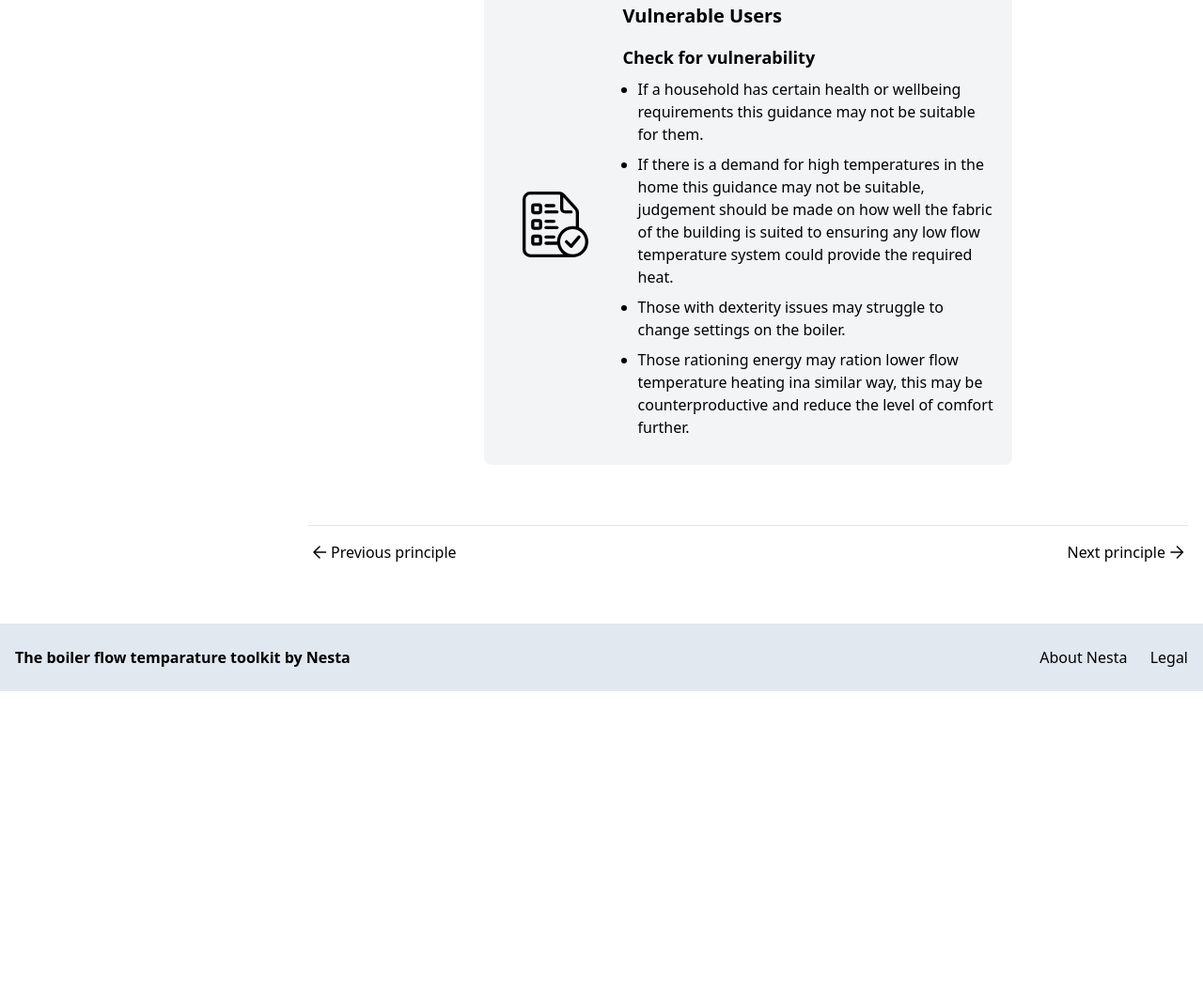
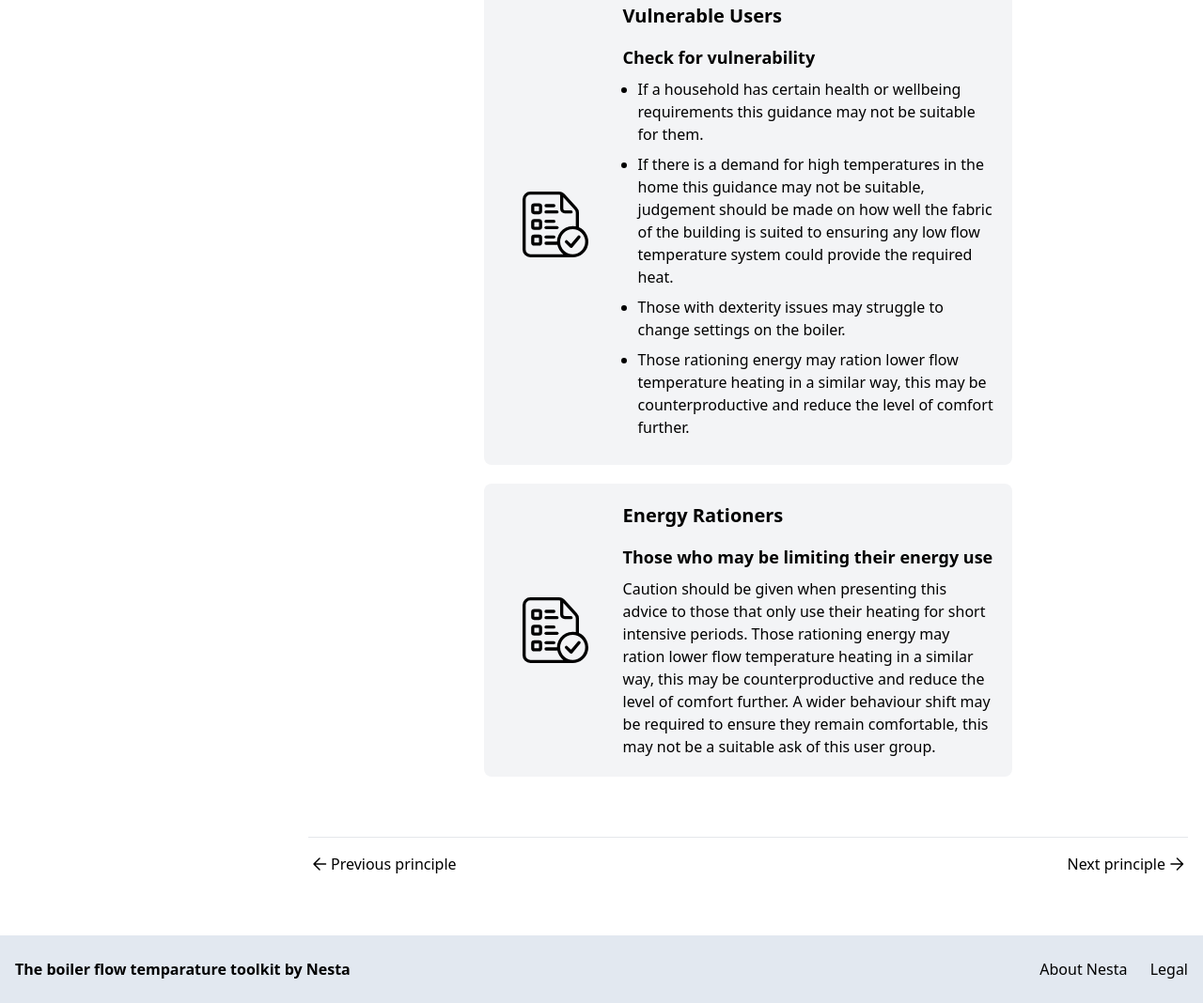
Before and after one commit to nestauk/flow-temp-toolkit, an Eleventy site: page src/principles/2-check-eligibility.md in a window 1280 px wide. Shown: the part 1598-2666 px from the top of the page at 94% size. Before the commit the page ends 2334 px from the top, so only its background shows below. Built offline with nearby package versions, Linux system fonts and the light colour scheme; Eleventy itself is replaced by a stand-in of ours; files that its build step writes are made by us from their sources.

Commit message:
Update Principles “2-check-eligibility”

```diff
--- a/src/principles/2-check-eligibility.md
+++ b/src/principles/2-check-eligibility.md
@@ -4,6 +4,15 @@ tagline: Ensure that this advice is relevant and safe for your users.
 icon: /static/files/check-eligibility-noun-checking-5002777.svg
 previous: 1-introducing-the-concept
 next: 3-make-the-changes
+patterns:
+  - title: Check the user's heating system is suitable
+    description: >
+      This guide focuses on gas condensing combination boilers, it’s important
+      that clear questions are asked of households so that they are confident in
+      identifying the type of boiler they have.
+    slug: check-the-users-heating-system-is-suitable
+    icon: /static/files/check-eligibility-noun-checking-5002777.svg
+    alt: checklist
 users:
   - name: Vulnerable Users
     icon: /static/files/check-eligibility-noun-checking-5002777.svg
@@ -13,17 +22,21 @@ users:
         <li>If a household has certain health or wellbeing requirements this guidance may not be suitable for them.</li>
         <li>If there is a demand for high temperatures in the home this guidance may not be suitable, judgement should be made on how well the fabric of the building is suited to ensuring any low flow temperature system could provide the required heat.</li>
         <li>Those with dexterity issues may struggle to change settings on the boiler.</li>
-        <li>Those rationing energy may ration lower flow temperature heating ina similar way, this may be counterproductive and reduce the level of comfort further.</li>
+        <li>Those rationing energy may ration lower flow temperature heating in a similar way, this may be counterproductive and reduce the level of comfort further.</li>
       </ul>
-patterns:
-  - title: Check the user's heating system is suitable
-    description: >
-      This guide focuses on gas condensing combination boilers, it’s important
-      that clear questions are asked of households so that they are confident in
-      identifying the type of boiler they have.
-    slug: check-the-users-heating-system-is-suitable
+    alt: checklist icon
+  - name: Energy Rationers
+    heading: Those who may be limiting their energy use
+    details: >-
+      Caution should be given when presenting this advice to those that only use
+      their heating for short intensive periods. Those rationing energy may
+      ration lower flow temperature heating in a similar way, this may be
+      counterproductive and reduce the level of comfort further.
+
+
+      A wider behaviour shift may be required to ensure they remain comfortable, this may not be a suitable ask of this user group.
     icon: /static/files/check-eligibility-noun-checking-5002777.svg
-    alt: checklist
+    alt: checklist icon
 ---
 
 ## What is it?
```
